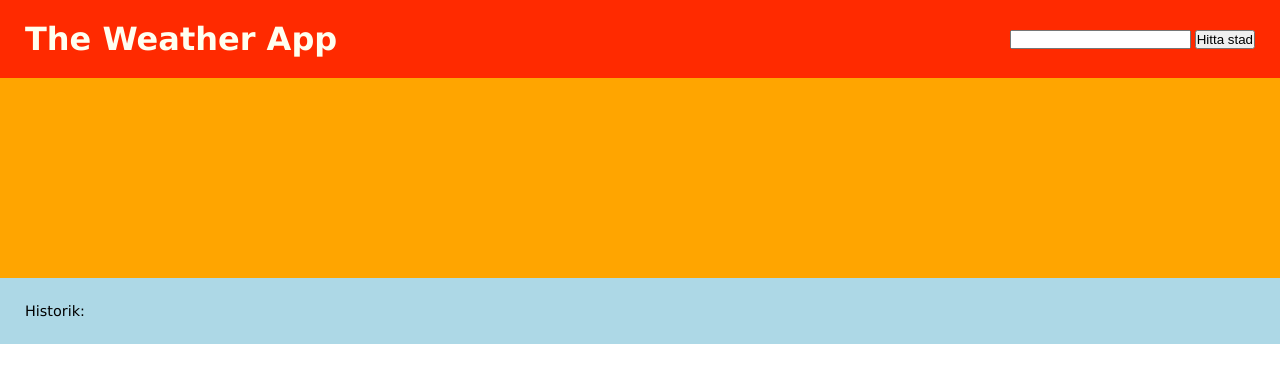
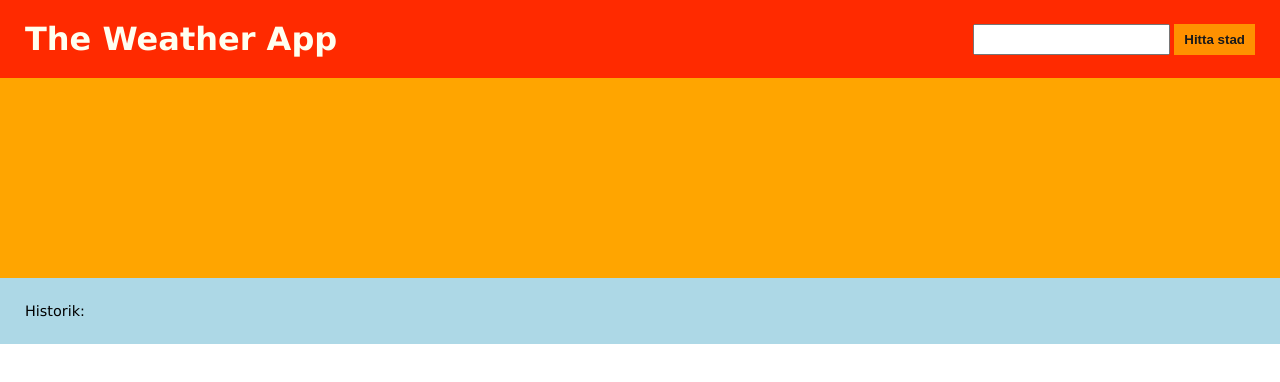
Before and after one commit to JonathanFrontend/Kunskapskontroll2-Jonathan-Glad, a plain HTML site: page OpenWeatherMap/index.html in a window 1280 px wide. Drawn offline with Linux system fonts and the light colour scheme.

Commit message:
Slutresultat
Slutresultat 1 som uppfyller alla krav.

```diff
--- a/OpenWeatherMap/css/style.css
+++ b/OpenWeatherMap/css/style.css
@@ -14,6 +14,21 @@
 #h-title {
     font-family: Verdana, Geneva, Tahoma, sans-serif;
     color: ivory;
+}
+#btn {
+    padding: 6px 8px;
+    background-color: rgb(255, 145, 0);
+    border: 2px solid rgb(255, 145, 0);
+    color: rgb(26, 26, 26);
+    font-weight: 600;
+    outline: none;
+}
+    #btn:active {
+        background-color: rgb(223, 126, 0);
+        border: 2px solid rgb(223, 126, 0);
+    }
+#text {
+    padding: 6px 8px;
 }
 .b-title {
     font-family: Arial, Helvetica, sans-serif;
--- a/OpenWeatherMap/js/app.js
+++ b/OpenWeatherMap/js/app.js
@@ -1,4 +1,4 @@
-const apiKey = ''; //Skriv in din API-nyckel;
+const apiKey = 'e6b2ccf63a079a77b39aaa7316d4eb7c'; //Skriv in din API-nyckel;
 
 const form = document.querySelector('#form'); //Väljer formuläret med id "form";
 
@@ -73,12 +73,6 @@ function getCityWeatherData(cityName){
 
             let l = 90 - (data.main.temp * 1.2); //Används för att bestämma färgen på bakgrunden.
 
-            /* if (l > 90){
-                l = 90;
-            } else if (l < 50) {
-                l = 50;
-            } */
-
             if (l > 65) {
                 box1.style.color = 'black';
             } else if (l < 65) {
```
